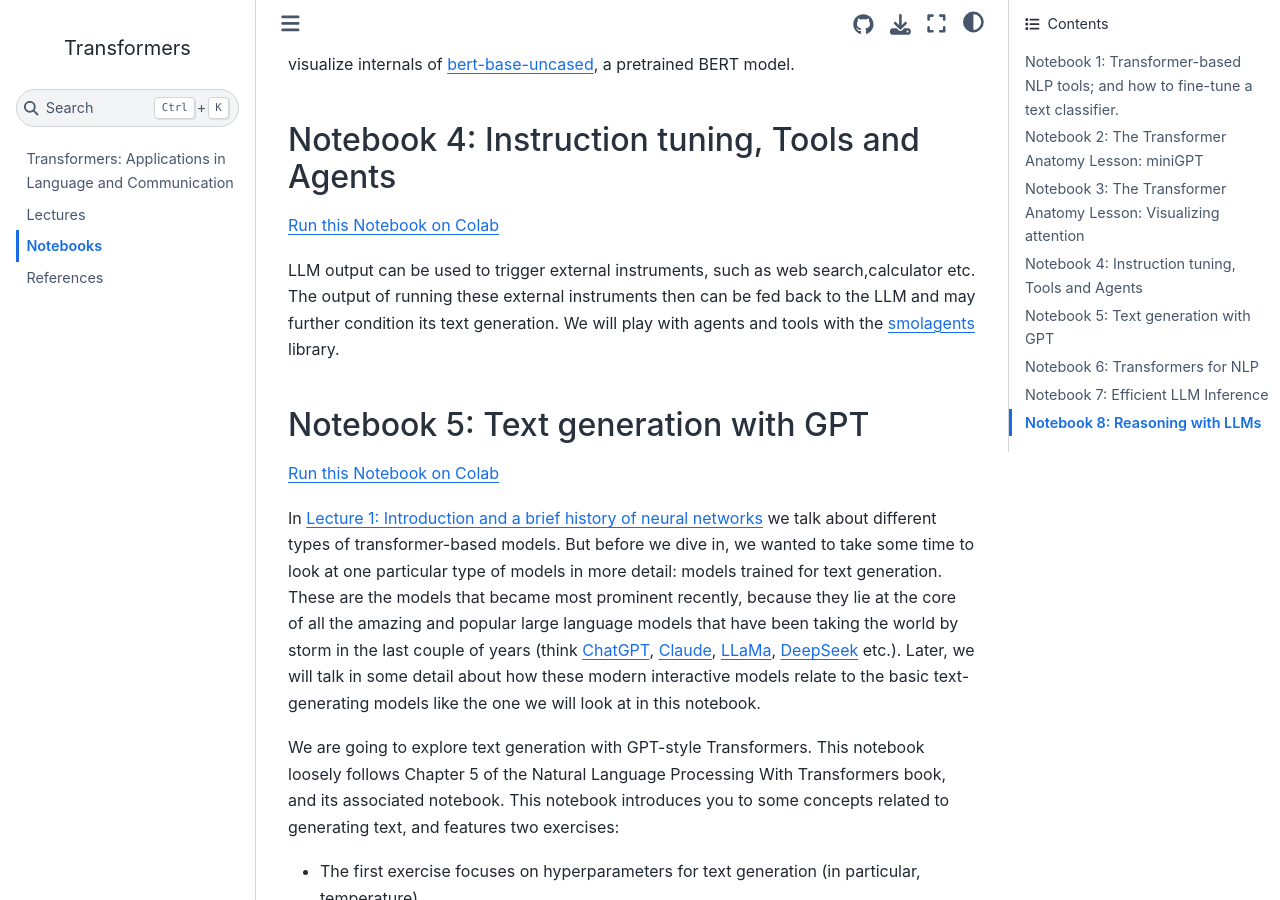
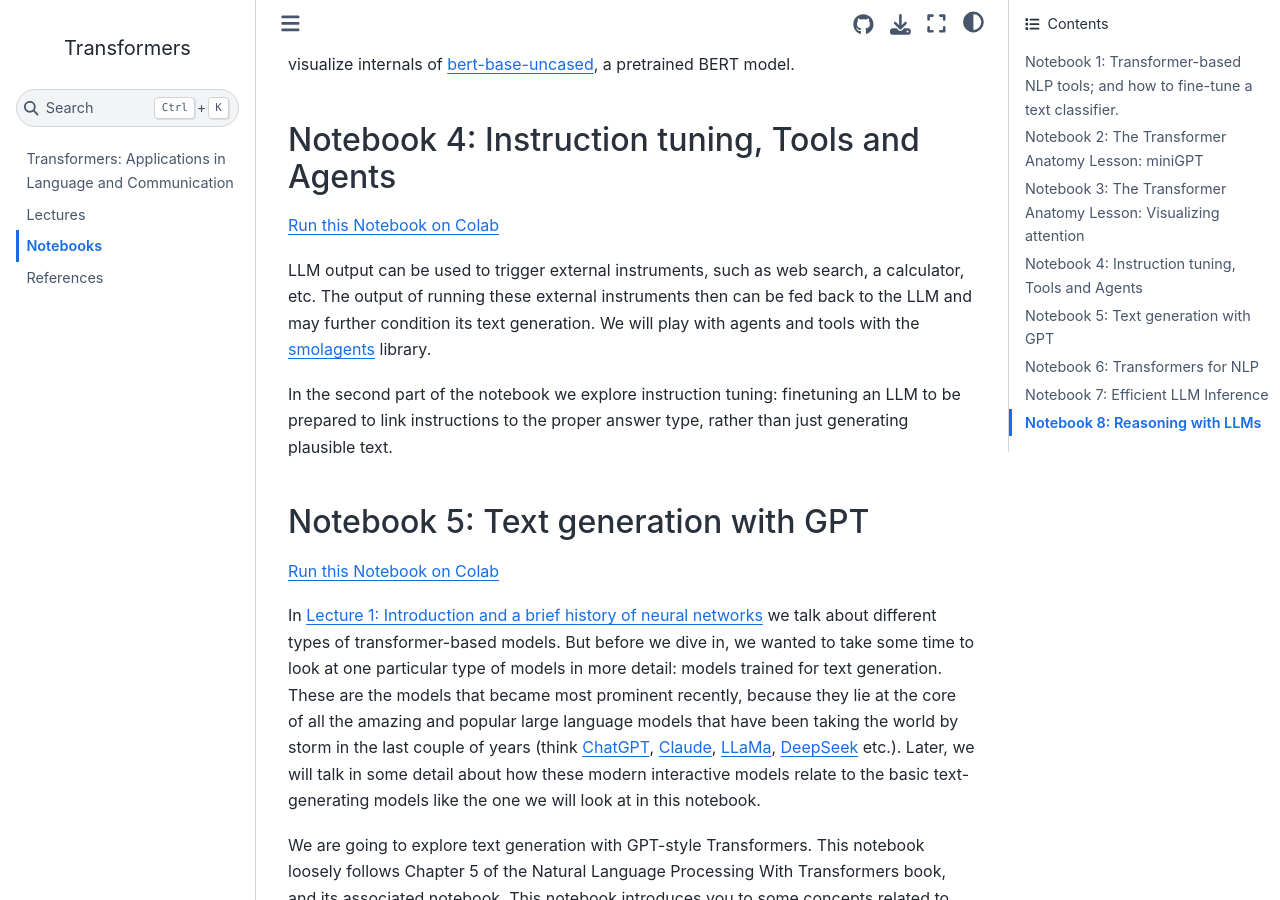
Before and after one commit to antalvdb/antalvdb.github.io, a Jupyter Book: the page built from notebooks.md, in a window 1280 px wide and 900 px high, scrolled down 992 px. Built offline with Jupyter Book 1.0.4 settings and Sphinx 7.4.7 and the Sphinx Book theme 1.1.4, drawn with Linux system fonts in a browser that asks for light colours; cross-references to code outside the pages are shown as plain code.

Commit message:
adapted text for notebook 3

```diff
--- a/notebooks.md
+++ b/notebooks.md
@@ -46,10 +46,14 @@ This notebook also accompanies lecture 2. In this notebook we use the
 [Run this Notebook on Colab](https://colab.research.google.com/drive/1Jo5gc7YKuhz-MWjZ3hIm5foS9vdc7p-l?usp=sharing)
 
 LLM output can be used to trigger external instruments, such as web
-search,calculator etc. The output of running these external
+search, a calculator, etc. The output of running these external
 instruments then can be fed back to the LLM and may further condition
 its text generation. We will play with agents and tools with the
 [smolagents](https://huggingface.co/docs/smolagents/en/index) library.
+
+In the second part of the notebook we explore instruction tuning:
+finetuning an LLM to be prepared to link instructions to the proper
+answer type, rather than just generating plausible text.
 
 (notebook5)=
 ## Notebook 5: Text generation with GPT
```
